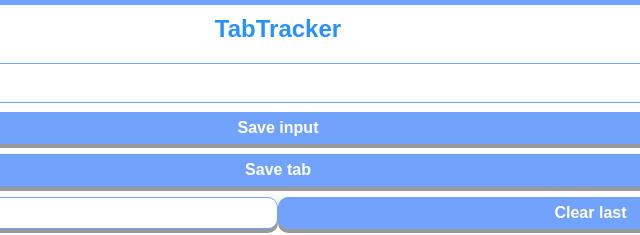
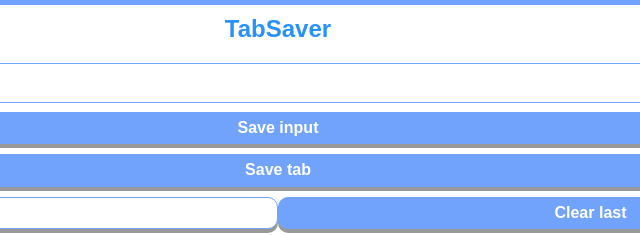
Before and after one commit to parmsam/tab-saver, a browser extension: page index.html in a window 1280 px wide. Shown: the top 235 px of the page, 362-1002 px from the left. Drawn offline with nearby package versions, Linux system fonts and the light colour scheme.

Commit message:
update screenshot

```diff
--- a/index.html
+++ b/index.html
@@ -4,10 +4,10 @@
         <link rel="stylesheet" href="https://cdnjs.cloudflare.com/ajax/libs/normalize/8.0.1/normalize.css">
         <link rel="stylesheet" href="index.css">
         <link rel="icon" href="images/icon128.png">
-        <title>TabTracker</title>
+        <title>TabSaver</title>
     </head>
     <body>
-        <h2 class="title1">TabTracker</h2>
+        <h2 class="title1">TabSaver</h2>
         <input type="text" id="input-el" placeholder="input url goes here">
         <div id="btn-div">
             <button id="input-btn">Save input</button>
```
Also changed, not shown: images/ext-screenshot.png, images/ext-screenshot640x400.png, manifest.json, 1 other file.
